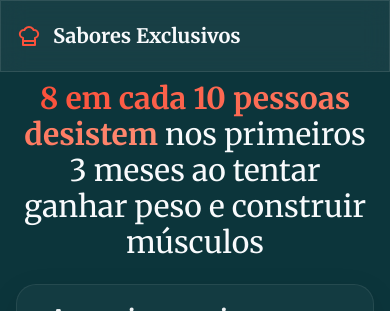
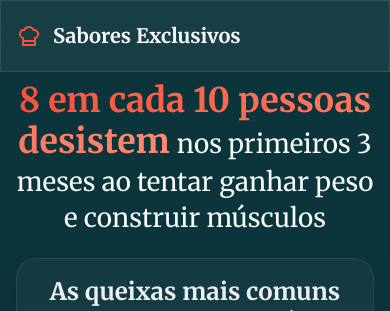
Before and after one commit to YohanSaibb026/LeadingPage, a React (Vite) app: page / in a window 390 px wide. Shown: the top 311 px of the page. Built offline with nearby package versions, Linux system fonts and the light colour scheme.

Commit message:
style: refine hero title proportions (42px/34px) and fix CSS warnings

```diff
--- a/src/App.css
+++ b/src/App.css
@@ -163,6 +163,7 @@
     display: inline;
     color: var(--text-main);
     font-weight: 400;
+    font-size: 34px;
 }
 
 .hero-subtitle-container {
@@ -1372,6 +1373,14 @@
         font-weight: 700;
     }
 
+    .text-gradient {
+        font-size: 34px;
+    }
+
+    .title-secondary {
+        font-size: 26px;
+    }
+
     .hero-image {
         display: none;
     }
```
